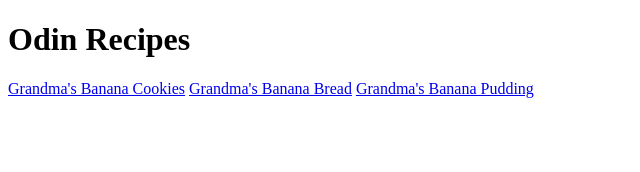
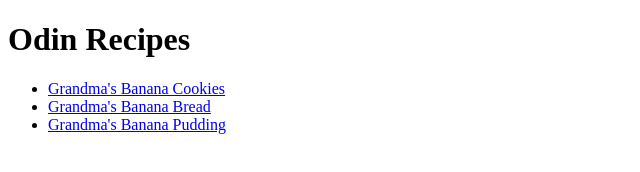
Before and after one commit to Dimluar/odin-recipes, a plain HTML site: page index.html in a window 1280 px wide. Shown: the whole page, without its empty margins (0-640 px from the left). Drawn offline with Linux system fonts and the light colour scheme.

Commit message:
Put links on index in an unordered list
Before the list links where shown on a row, now they are on a column.

```diff
--- a/index.html
+++ b/index.html
@@ -7,8 +7,10 @@
 </head>
 <body>
   <h1>Odin Recipes</h1>
-  <a href="recipes/cookies.html">Grandma's Banana Cookies</a>
-  <a href="recipes/bread.html">Grandma's Banana Bread</a>
-  <a href="recipes/pudding.html">Grandma's Banana Pudding</a>
+  <ul>
+    <li><a href="recipes/cookies.html">Grandma's Banana Cookies</a></li>
+    <li><a href="recipes/bread.html">Grandma's Banana Bread</a></li>
+    <li><a href="recipes/pudding.html">Grandma's Banana Pudding</a></li>
+  </ul>
 </body>
 </html>
```
